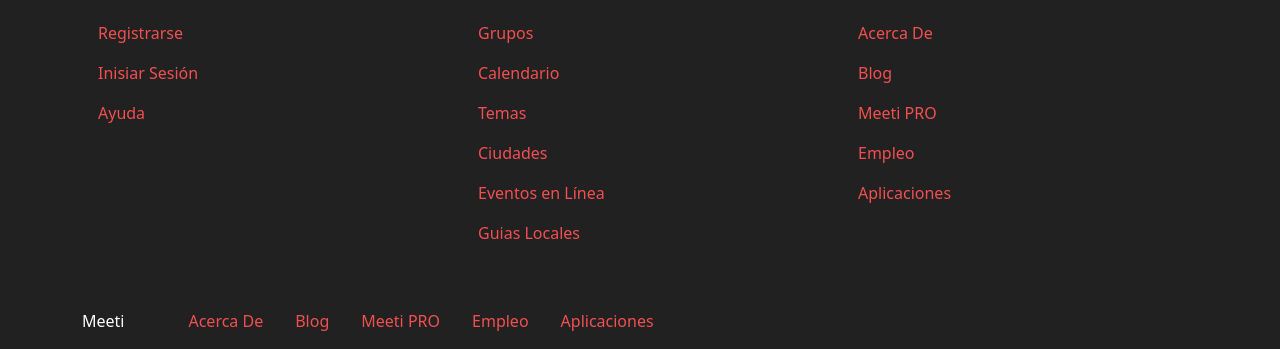
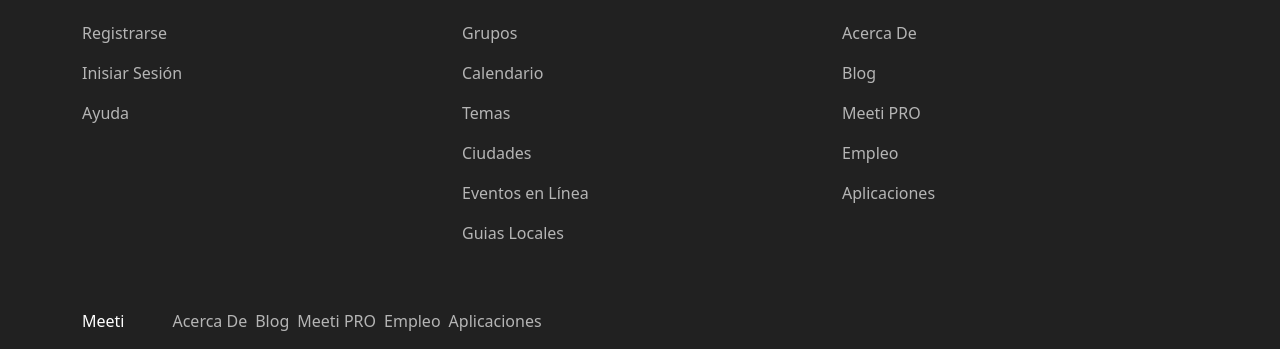
Before and after one commit to kevinacuna0194/Meeti, a website: page index.html in a window 1280 px wide. Shown: the part 2496-2845 px from the top of the page. Drawn offline with Linux system fonts and the light colour scheme.

Commit message:
Aplicando SASS al Footer

```diff
--- a/index.html
+++ b/index.html
@@ -196,11 +196,11 @@
                 <p class="m-0 me-5">Meeti</p>
 
                 <nav class="nav flex-column flex-md-row">
-                    <a class="nav-link" href="#">Acerca De</a>
-                    <a class="nav-link" href="#">Blog</a>
-                    <a class="nav-link" href="#">Meeti PRO</a>
-                    <a class="nav-link" href="#">Empleo</a>
-                    <a class="nav-link" href="#">Aplicaciones</a>
+                    <a class="nav-link me-2" href="#">Acerca De</a>
+                    <a class="nav-link me-2" href="#">Blog</a>
+                    <a class="nav-link me-2" href="#">Meeti PRO</a>
+                    <a class="nav-link me-2" href="#">Empleo</a>
+                    <a class="nav-link me-2" href="#">Aplicaciones</a>
                 </nav>
             </div>
         </div>
--- a/src/scss/_custom.scss
+++ b/src/scss/_custom.scss
@@ -4,6 +4,7 @@
 $rojo: #F34F51;
 $verde: #0098AE;
 $oscuro: #212121;
+$gris: #B5B5B5;
 
 /** Asignar paleta de coloresa a Bootstrap
     * Reescribiendo variables
@@ -18,6 +19,11 @@
 $display-font-weight: 900;
 $headings-font-weight: 700;
 
+/** Nav Link **/
+$nav-link-padding-x: 0;
+$nav-link-color: $gris;
+$nav-link-hover-color: darken($gris, 10%);
+
 /** cards **/
 $card-border-color: transparent;
 
```
Also changed, not shown: build/css/style.css, 1 other file.
